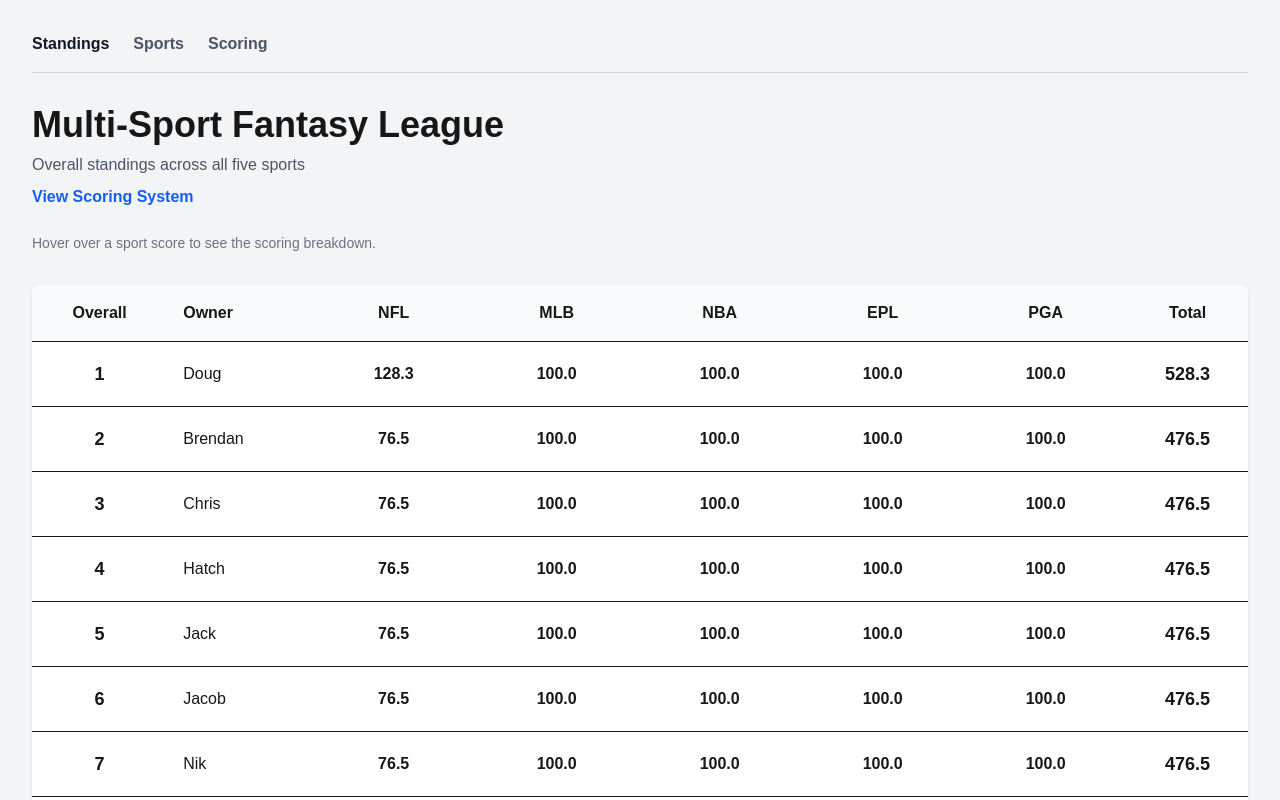
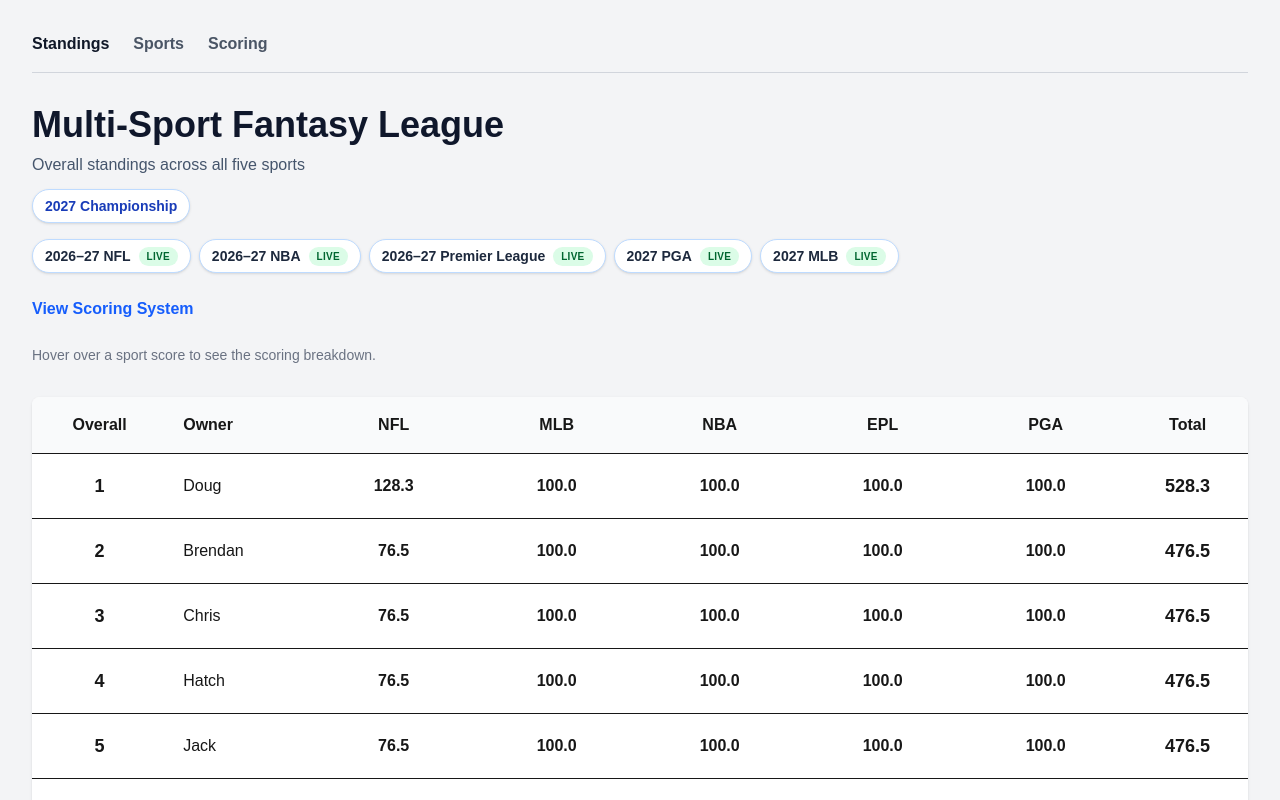
Before and after one commit to dpellerin25-cell/MultiSportFantasy2, a Next.js app in the folder web/: page / in a window 1280 px wide. Shown: the top 800 px of the page. Built offline with nearby package versions, Linux system fonts and the light colour scheme.

Commit message:
Add championship season status display

```diff
--- a/web/src/app/page.tsx
+++ b/web/src/app/page.tsx
@@ -9,6 +9,11 @@ import {
   scoreLeague,
   ScoredTeam,
 } from "@/lib/scoring";
+
+import {
+  CURRENT_SEASON,
+  getSeason,
+} from "@/config/seasons";
 
 const leagues = [
   {
@@ -178,6 +183,7 @@ function SportCell({
 }
 
 export default function Home() {
+  const currentSeason = getSeason(CURRENT_SEASON);
   const scoredLeagues = leagues.map(
     (league) => ({
       ...league,
@@ -306,13 +312,48 @@ export default function Home() {
     Scoring
   </Link>
 </nav>
-        <h1 className="mb-2 text-4xl font-bold">
-          Multi-Sport Fantasy League
-        </h1>
+        <div className="mb-6">
+  <h1 className="text-3xl font-bold text-slate-900 sm:text-4xl">
+    Multi-Sport Fantasy League
+  </h1>
 
-        <p className="mb-2 text-gray-600">
-          Overall standings across all five sports
-        </p>
+  <p className="mt-2 text-sm text-slate-600 sm:text-base">
+    Overall standings across all five sports
+  </p>
+
+  {currentSeason && (
+    <>
+      <div className="mt-3 inline-flex rounded-full border border-blue-200 bg-white px-3 py-1.5 text-sm font-bold text-blue-800 shadow-sm">
+        {currentSeason.name}
+      </div>
+
+      <div className="mt-4 flex flex-wrap gap-2">
+        {currentSeason.sports.map((sport) => (
+          <div
+            key={sport.sport}
+            className="flex items-center gap-2 rounded-full border border-blue-200 bg-white px-3 py-1.5 shadow-sm"
+          >
+            <span className="text-xs font-semibold text-slate-800 sm:text-sm">
+              {sport.label}
+            </span>
+
+            <span
+              className={`rounded-full px-2 py-0.5 text-[10px] font-bold uppercase tracking-wide ${
+                sport.status === "final"
+                  ? "bg-slate-100 text-slate-700"
+                  : sport.status === "live"
+                    ? "bg-green-100 text-green-800"
+                    : "bg-amber-100 text-amber-800"
+              }`}
+            >
+              {sport.status}
+            </span>
+          </div>
+        ))}
+      </div>
+    </>
+  )}
+</div>
 <div className="mb-6">
   <Link
     href="/scoring"
```
